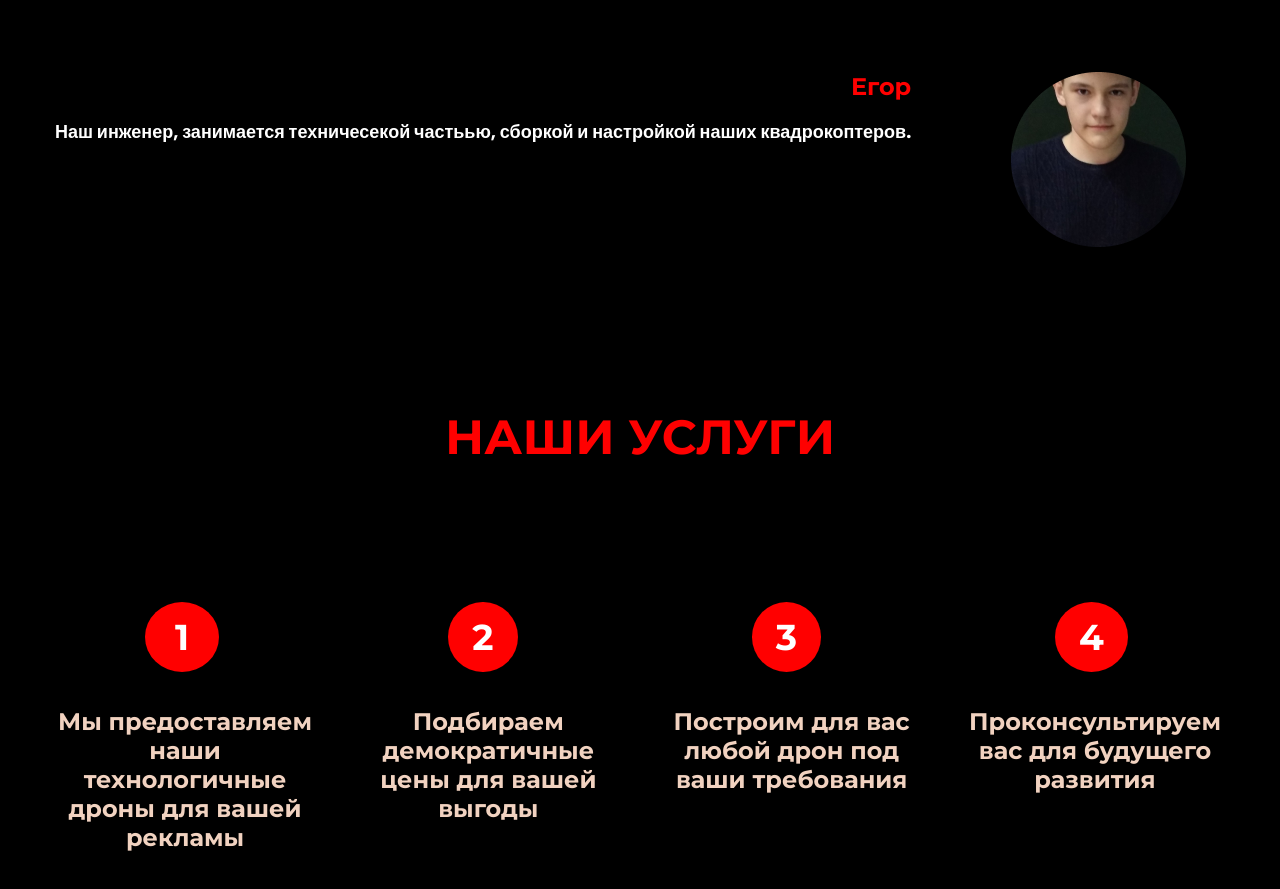
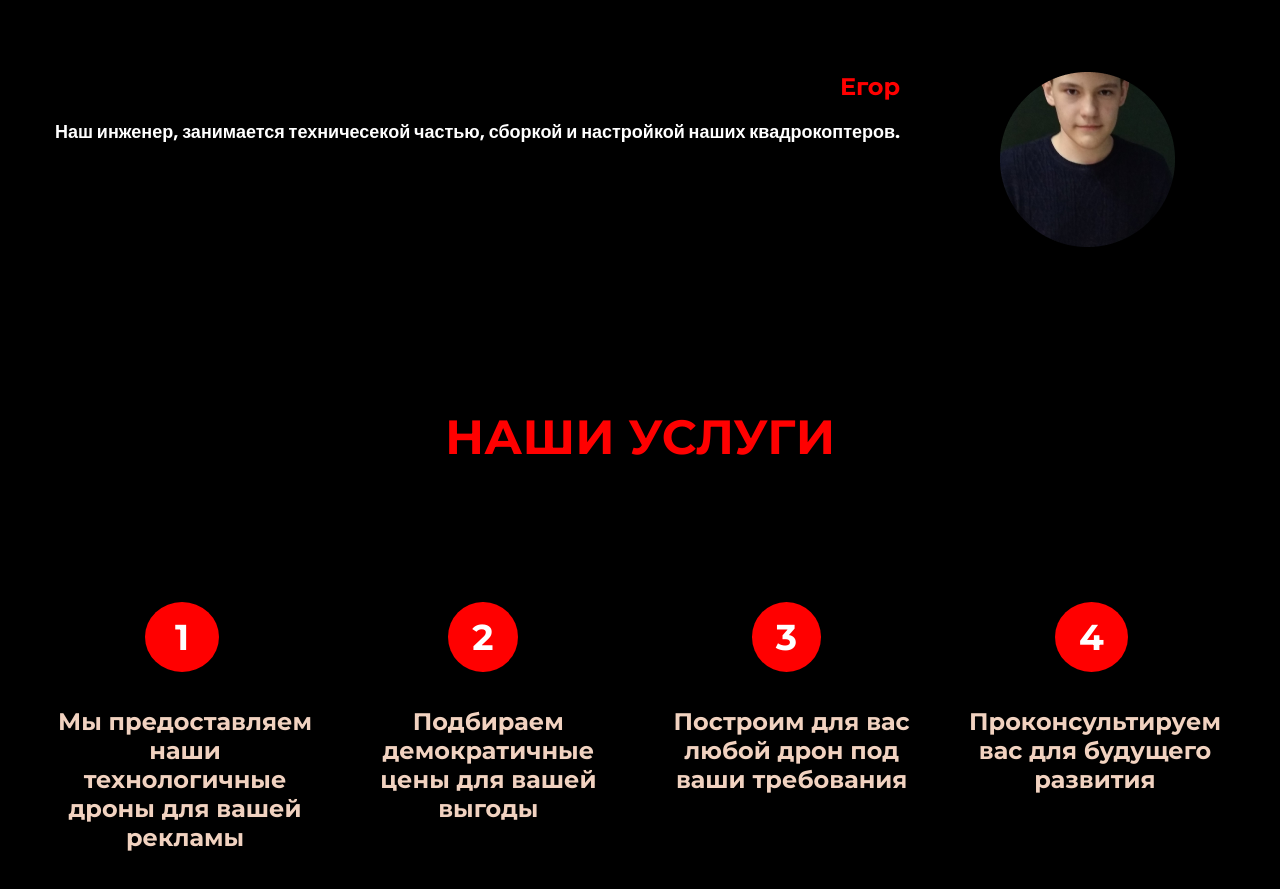
Before and after one commit to SkolerozZZ/AerotecINC11, a plain HTML site: page index.html in a window 1280 px wide. Shown: the part 1487-2376 px from the top of the page. Drawn offline with nearby package versions, Linux system fonts and the light colour scheme.

Commit message:
Update index.html

```diff
--- a/index.html
+++ b/index.html
@@ -114,7 +114,7 @@
               Егор
             </div>
             <div class="about__list-disc1">
-              Наш инженер, занимается техничесекой частьью, сборкой и настройкой
+              Наш инженер, занимается техничесекой частью, сборкой и настройкой
               наших квадрокоптеров.
             </div>
 
```
